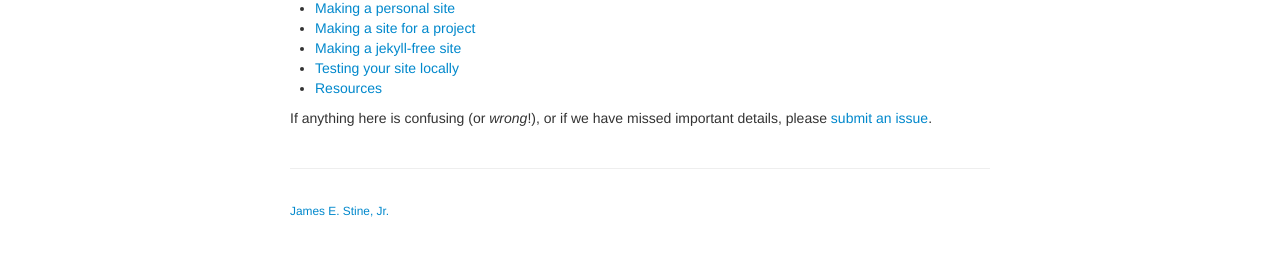
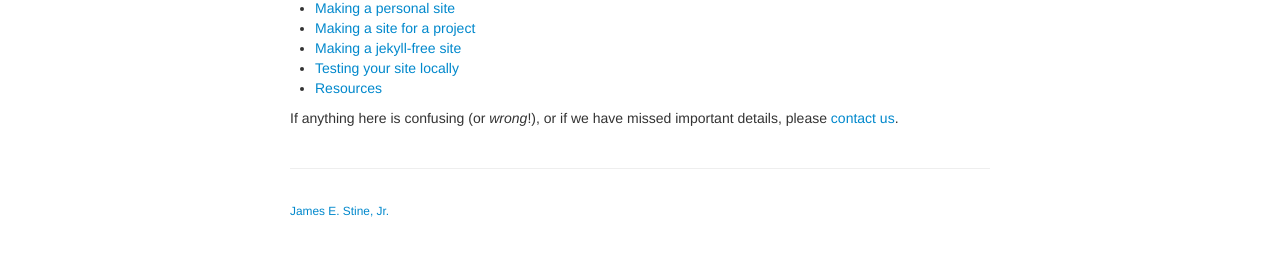
Before and after one commit to stineje/stineje.github.io, a Jekyll site: the page built from index.md, in a window 1280 px wide. Shown: the part 334-590 px from the top of the page. Built offline with Jekyll 4.4.1, drawn with Linux system fonts in a browser that asks for light colours.

Commit message:
Update to main index

```diff
--- a/index.md
+++ b/index.md
@@ -26,5 +26,4 @@ with this process.
 - [Resources](pages/resources.html)
 
 If anything here is confusing (or _wrong_!), or if we have missed
-important details, please [submit an
-issue](https://github.com/stineje/issues).
+important details, please [contact us](mailto:james.stine@okstate.edu).
```
